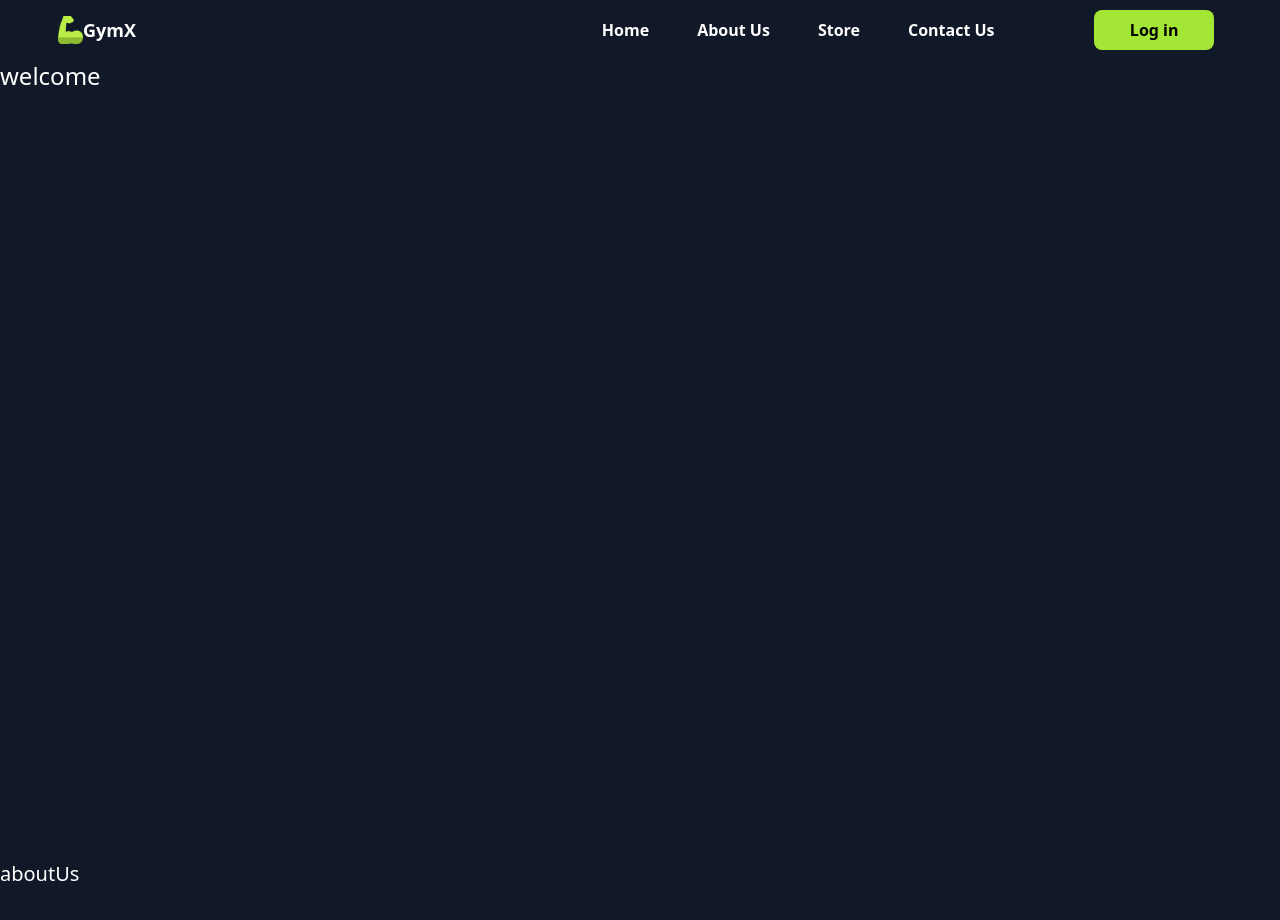
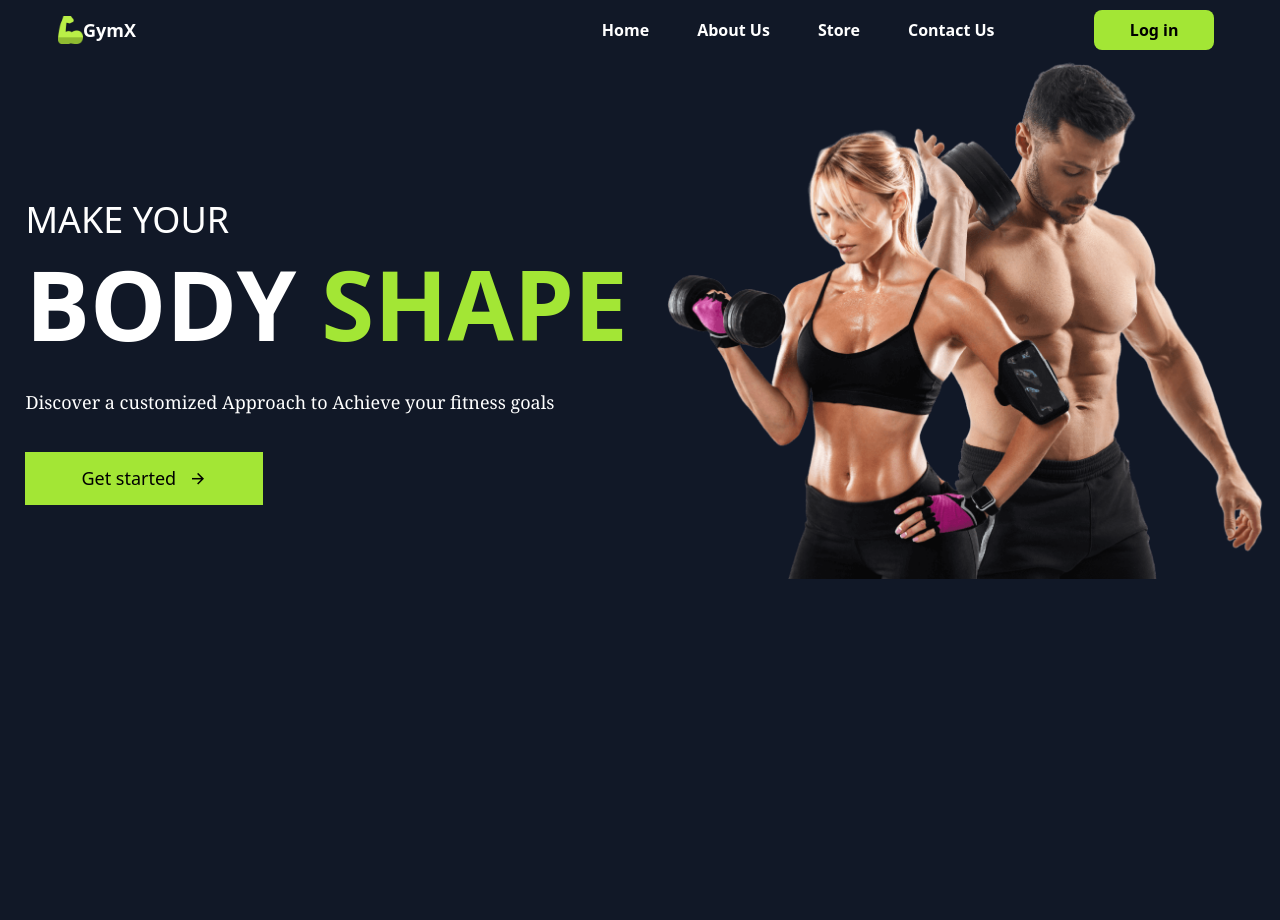
Before and after one commit to rahulll18/gymX-react, a React (Create React App) app: page / in a window 1280 px wide. Shown: the top 920 px of the page. Built offline with nearby package versions, Linux system fonts and the light colour scheme.

Commit message:
Welcome page added

```diff
--- a/public/index.html
+++ b/public/index.html
@@ -32,7 +32,7 @@
       work correctly both with client-side routing and a non-root public URL.
       Learn how to configure a non-root public URL by running `npm run build`.
     -->
-    <title>React App</title>
+    <title>Gymx</title>
   </head>
   <body>
     <noscript>You need to enable JavaScript to run this app.</noscript>
--- a/src/components/Aboutus.js
+++ b/src/components/Aboutus.js
@@ -1,7 +1,7 @@
 const Aboutus = ()=>{
     return(
         <div id='aboutUs' className="h-screen scroll-my-[65px] md:scroll-my-[65px]">
-            <h1 className="text-xl">aboutUs</h1>
+            <h1 className="text-xl"></h1>
         </div>
     )
 }
--- a/src/components/Authentication/Login.js
+++ b/src/components/Authentication/Login.js
@@ -2,8 +2,8 @@ import React from 'react'
 
 const Login = () => {
   return (
-    <div className="login h-screen">
-        Login
+    <div className="login h-screen text-4xl">
+        Login page
     </div>
   )
 }
--- a/src/components/Welcome.js
+++ b/src/components/Welcome.js
@@ -1,9 +1,22 @@
-
+import homeImage from '../img/home-img.png'
+import { Link } from 'react-router-dom';
 
 const Welcome = () =>{
     return(
-        <div id="welcome" className="h-screen mt-[52px] md:mt-[60px]">
-            <h1 className="text-2xl">welcome</h1>
+        <div id="welcome" className="h-[80vh] md:h-screen mt-[52px] md:mt-[60px] flex flex-col justify-between md:flex-row md:justify-around">
+            <div id="content_1" className="section_content p-3 my-10 md:my-0 text-center md:text-start md:block">
+                <h2 className="md:text-4xl text-xl md:mt-32 font-sans">MAKE YOUR</h2>
+                <h1 className="md:text-8xl text-4xl font-bold my-2 md:my-4 font-sans">
+                BODY <span className="text-lime-400">SHAPE</span>
+                </h1>
+                <p className="md:my-9 text-sm md:text-lg font-serif">
+                Discover a customized Approach to Achieve your fitness goals
+                </p>
+                <button className='bg-lime-400 mt-6 md:my-0 hover:bg-lime-500 text-lg text-black px-14 py-3'><Link to='/login'>Get started <i className="ri-arrow-right-line ml-2"></i></Link></button>
+            </div>
+            <div id="content_2" className="section_content flex items-center md:block">
+                <img src={homeImage} alt="HomeImage" width="600" />
+            </div>
         </div>
     )
 }
--- a/src/components/navbar/Navbar.js
+++ b/src/components/navbar/Navbar.js
@@ -44,21 +44,21 @@ const Navbar = () => {
           <i class="ri-menu-3-line w-full text-xl" onClick={() => setShow(!show)}></i>
      </div> :
 
-      <div className='absolute h-screen  border-2 w-1/2 bg-gray-500 text-white top-0 right-0 '>
+      <div className='absolute h-screen border border-1 w-1/2 bg-gray-900/50 backdrop-blur-md text-white top-0 right-0 '>
      <i onClick={() => setShow(!show)} class="ri-close-fill text-3xl block my-2"></i>
 
         <div className="sidenav flex flex-col items-center justify-center space-y-9 my-4">
         <ul className="flex flex-col text-sm justify-center space-y-9 items-center">
-        <li>
+        <li onClick={() => setShow(!show)}>
              <HashLink to="/#welcome" className="hover:text-lime-400 ">Home</HashLink>
           </li>
-          <li>
+          <li onClick={() => setShow(!show)}>
              <HashLink to="/#aboutUs" className="hover:text-lime-400 ">About Us</HashLink>
           </li>
-          <li>
+          <li onClick={() => setShow(!show)}>
              <HashLink to="/#Store" className="hover:text-lime-400 ">Store</HashLink>
           </li>
-          <li>
+          <li onClick={() => setShow(!show)}>
           <HashLink to="/#contactUs" className="hover:text-lime-400 ">
                   Contact Us
             </HashLink>
@@ -66,9 +66,9 @@ const Navbar = () => {
         </ul>
         <button
           type="button"
-          className=" px-4 py-1 bg-lime-400 w-20 rounded-lg"
+          className=" px-4 py-1 text-black text-sm bg-lime-400 w-20 rounded-lg"
         >
-            <Link to='/login' className='text-base '>Log in</Link>
+            <Link to='/login'>Log in</Link>
         </button>
       </div>
         </div>
```
